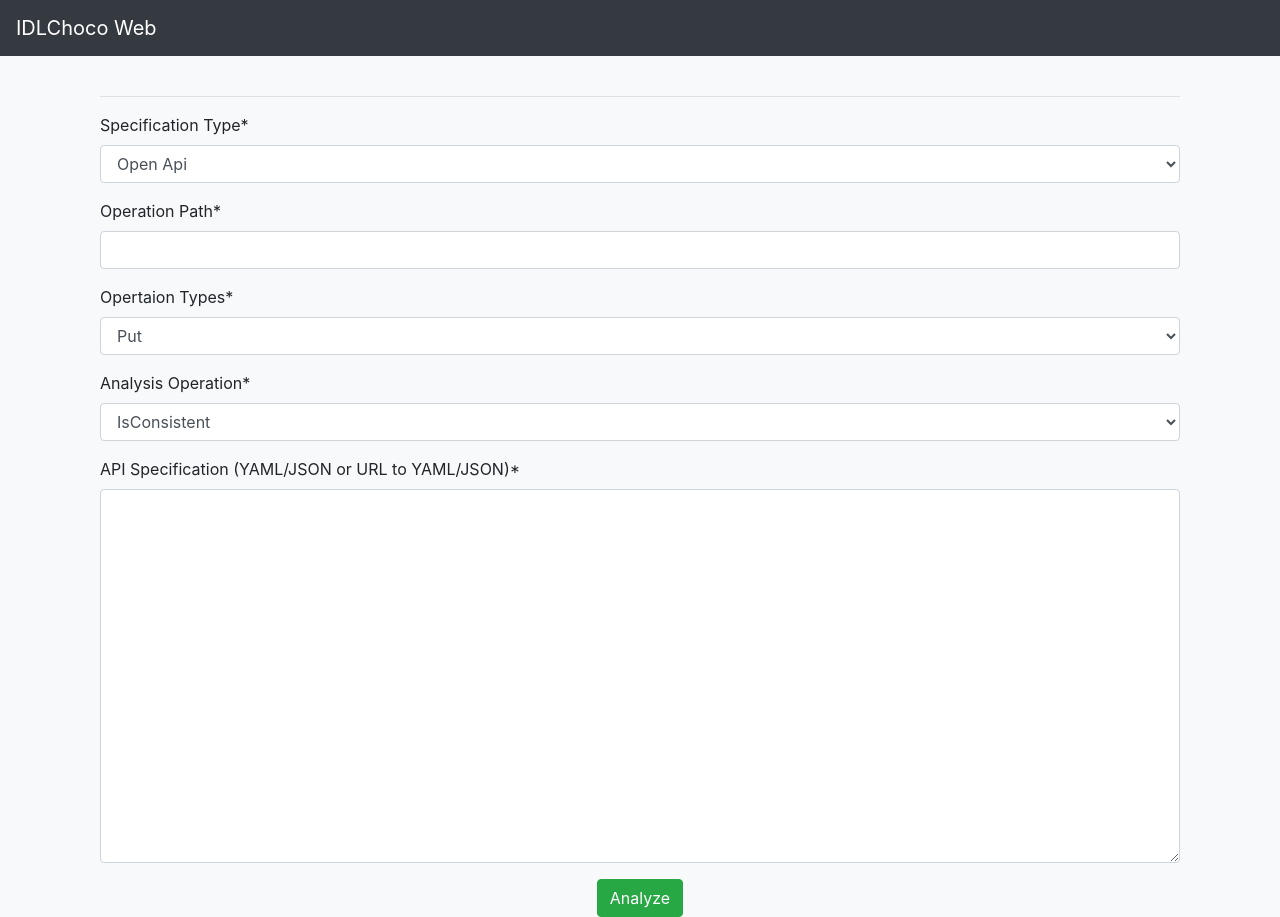
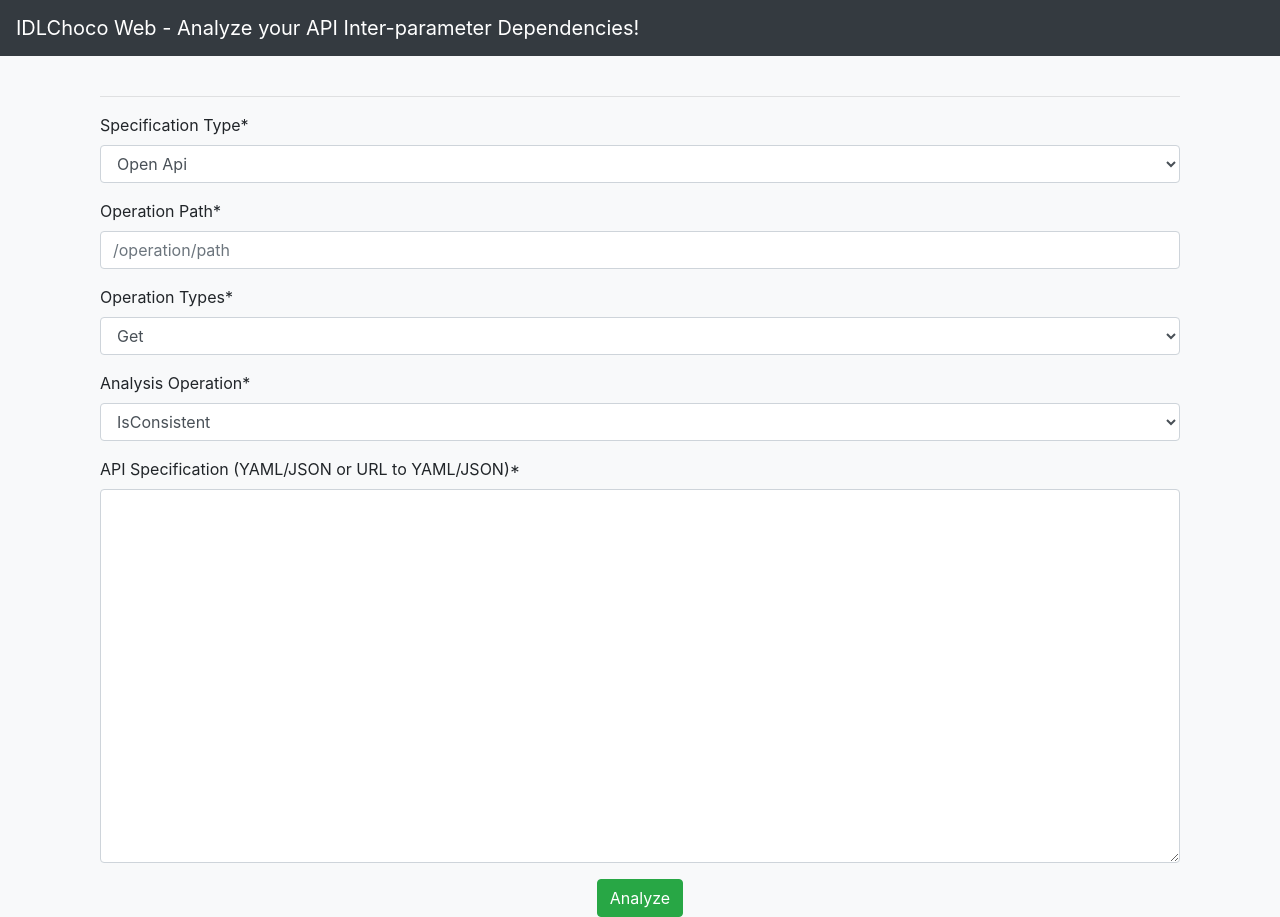
Before and after one commit to danimilles/IDLChocoWeb, a Django app: page / in a window 1280 px wide. Run offline with Django 3.2, Linux system fonts and the light colour scheme; some libraries are stand-ins or nearby versions.

Commit message:
Primera version funcional

```diff
--- a/IDLChocoWeb/settings.py
+++ b/IDLChocoWeb/settings.py
@@ -23,7 +23,7 @@ BASE_DIR = Path(__file__).resolve().parent.parent
 SECRET_KEY = 'django-insecure-qw9+=-c*i8=1_)jabxk^4=gf$0zg4212&k(&87d)%^r1wq1*@i'
 
 # SECURITY WARNING: don't run with debug turned on in production!
-DEBUG = True
+DEBUG = False
 
 ALLOWED_HOSTS = []
 
--- a/IDLChocoWebApp/forms.py
+++ b/IDLChocoWebApp/forms.py
@@ -9,16 +9,16 @@ class IDLForm(forms.Form):
                        ('HEAD', 'Head'), ('DELETE', 'Delete'), ('GET', 'Get')]
     analysis_types = [('isValidSpecification', 'IsValidSpecification'), ('isConsistent', 'IsConsistent'),
                       ('isFalseOptional', 'IsFalseOptional'), ('isDeadParameter', 'IsDeadParameter'),
-                      ('getRandomValidRequest', 'GetRandomValidRequest'),
-                      ('getRandomInvalidRequest', 'GetRandomInvalidRequest'),
+                      ('generateRandomValidRequest', 'GetRandomValidRequest'),
+                      ('generateRandomInvalidRequest', 'GetRandomInvalidRequest'),
                       ('isValidRequest', 'IsValidRequest'), ('isValidPartialRequest', 'IsValidPartialRequest')]
     specification_type = forms.ChoiceField(choices=specification_types, label='Specification Type',
                                            initial=('oas', 'Open Api'))
-    operation_path = forms.CharField(required=True, label='Operation Path', validators=[my_validator])
-    operation_type = forms.ChoiceField(choices=operation_types, label='Opertaion Types', initial=('PUT', 'Put'))
+    operation_path = forms.CharField(required=True, label='Operation Path', validators=[my_validator], widget=forms.TextInput(attrs={'placeholder': '/operation/path'}))
+    operation_type = forms.ChoiceField(choices=operation_types, label='Operation Types', initial=('GET', 'get'))
     analysis_operation = forms.ChoiceField(choices=analysis_types, label='Analysis Operation',
                                            initial=('isConsistent', 'IsConsistent'))
-    request = forms.CharField(widget=forms.TextInput, required=False, label='Request to analyze')
+    request = forms.CharField(widget=forms.TextInput(attrs={'placeholder': 'p1=value1&p2=value2...'}), required=False, label='Request to analyze')
     parameter = forms.CharField(required=False, label='Parameter to analyze')
     api_specification = forms.CharField(required=True, widget=forms.Textarea(attrs={'rows': 15}),
                                         label='API Specification (YAML/JSON or URL to YAML/JSON)')
--- a/IDLChocoWebApp/service.py
+++ b/IDLChocoWebApp/service.py
@@ -2,28 +2,49 @@ import re
 
 import requests
 
+IDLAPI = 'https://idlreasoner-choco-api.herokuapp.com/api/'
 
-IDLAPI = 'https://idlreasoner-choco-api.herokuapp.com/'
 
-def generate_request(url, params={}):
-    response = requests.get(url, params=params)
+def generate_request(url, json, params={}):
+    url += '?'
+    for (key, value) in params.items():
+        if key == "request":
+            url += value
+        else:
+            url += key + '=' + str(value) + '&'
 
-    if response.status_code == 200:
-        return response.json()
+    if json is None:
+        response = requests.get(url)
+    else:
+        url = url[:-1]
+        response = requests.post(url, data=json)
 
-def invoke_api(get, form):
-    params = {}
-    params['operationPath']
-    params['operationType']
-    params['request']
-    params['parameter']
-    if re.match(r"^http(s)?://+", form['api_specification']):
-        params['specificationUrl'] = form['api_specification']
+    return response
+
+
+def invoke_api(form):
+    request = ""
+    if form.cleaned_data.get('request') is not None and form.cleaned_data.get('request') != '':
+        params = form.cleaned_data.get('request').split('&')
+        for param in params:
+            param = param.split('=', 1)
+            request += "request[" + param[0] + "]=" + param[1] + "&"
+        request = request[:-1]
+    params = {'operationPath': form.cleaned_data.get('operation_path'),
+              'operationType': form.cleaned_data.get('operation_type')}
+
+    if request is not None:
+        params['request'] = request
+    if form.cleaned_data.get('parameter') is not None and form.cleaned_data.get('parameter') != '':
+        params['parameter'] = form.cleaned_data.get('parameter')
+
+    json = None
+
+    if re.match(r"^http(s)?://+", form.cleaned_data.get('api_specification')):
+        params['specificationUrl'] = form.cleaned_data.get('api_specification')
     else:
-        json = form['api_specification']
-    response = generate_request(IDLAPI + form['analysis_operation'], None)
-    if response:
-       user = response.get('results')[0]
-       return user.get('name').get('first')
+        json = form.cleaned_data.get('api_specification')
 
-    return ''
+    response = generate_request(IDLAPI + form.cleaned_data.get('analysis_operation'), json, params)
+
+    return response
--- a/IDLChocoWebApp/views.py
+++ b/IDLChocoWebApp/views.py
@@ -12,13 +12,64 @@ def index(request):
     if request.method == 'POST':
         form = IDLForm(data=request.POST)
 
-        if form['analysis_operation'] == 'isFalseOptional' or form['analysis_operation'] == 'isDeadParameter':
-            form.add_error('parameter', 'For this operation field Parameter is required')
-        if form['analysis_operation'] == 'isValidRequest' or form['analysis_operation'] == 'isValidPartialRequest':
-            form.add_error('request', 'For this operation field Request is required')
         if form.is_valid():
-            if re.match(r"^http(s)?://+", form['api_specification']):
-                response = invoke_api(form);
+            if (form.cleaned_data.get('analysis_operation') == 'isFalseOptional' or form.cleaned_data.get(
+                    'analysis_operation') == 'isDeadParameter') \
+                    and (form.cleaned_data.get('parameter') is None or form.cleaned_data.get('parameter') == ''):
+                form.add_error('parameter', 'For this operation field Parameter is required')
+            elif (form.cleaned_data.get('analysis_operation') == 'isValidRequest' or form.cleaned_data.get(
+                    'analysis_operation') == 'isValidPartialRequest') \
+                    and (form.cleaned_data.get('request') is None or form.cleaned_data.get('request') == ''):
+                form.add_error('request', 'For this operation field Request is required')
+            else:
+                response = invoke_api(form)
                 form.clean()
-            return render(request, 'index.html', {'form': form, 'response': response})
+                return render(request, 'index.html',
+                          {'form': form, 'response': parse_response(response, form.cleaned_data.get('operation_path'),
+                                                                    form.cleaned_data.get('analysis_operation'))})
     return render(request, 'index.html', {'form': form})
+
+
+def parse_response(response, operation_path, analysis_operation):
+    if response is None:
+        res = {'msg': "Can't establish the connection with the API", 'err': True}
+        return res
+
+    if response.status_code != 200:
+        if response.content is not None and str(response.content) != 'b\'\'':
+            res = {'msg': "There was an error analyzing the specification: " +
+                          (response.json()['message'] if 'message' in response.json() else response.json()['error']),
+                   'err': True}
+        res = {'msg': "There was an error analyzing the specification", 'err': True}
+        return res
+    else:
+        res = {}
+        if analysis_operation == 'isValidSpecification':
+            valid = response.json()['valid']
+            res['msg'] = "The specification is "
+            res['msg'] += "valid!" if valid else "not valid!"
+        elif analysis_operation == 'isValidPartialRequest' or analysis_operation == 'isValidRequest':
+            valid = response.json()['valid']
+            res['msg'] = "The request is "
+            res['msg'] += "valid!" if valid else "not valid!"
+        elif analysis_operation == 'isDeadParameter':
+            dead_parameter = response.json()['deadParameter']
+            res['msg'] = "The parameter analyzed is "
+            res['msg'] += "a dead parameter!" if dead_parameter else "not a dead parameter!"
+        elif analysis_operation == 'isConsistent':
+            consistent = response.json()['consistent']
+            res['msg'] = "The specification is "
+            res['msg'] += "consistent!" if consistent else "not consistent!"
+        elif analysis_operation == 'isFalseOptional':
+            false_optional = response.json()['falseOptional']
+            res['msg'] = "The parameter analyzed is "
+            res['msg'] += "a false optional!" if false_optional else "not a false optional!"
+        else:
+            res['msg'] = "The random request generated is the next:"
+            request = operation_path + "?"
+            for (key, value) in response.json().items():
+                request += key + '=' + str(value) + '&'
+            request = request[:-1]
+            res['req'] = request
+        res['err'] = False
+        return res
--- a/templates/base.html
+++ b/templates/base.html
@@ -14,7 +14,7 @@
 <body class="bg-light">
     <header>
         <nav class="navbar-expand-lg navbar navbar-dark bg-dark">
-            <a class="navbar-brand" href="/">IDLChoco Web</a>
+            <a class="navbar-brand" href="/">IDLChoco Web - Analyze your API Inter-parameter Dependencies!</a>
             <button class="navbar-toggler" type="button" data-toggle="collapse" data-target="#navbarNavAltMarkup" aria-controls="navbarNavAltMarkup" aria-expanded="false" aria-label="Toggle navigation">
             <span class="navbar-toggler-icon"></span>
             </button>
--- a/templates/index.html
+++ b/templates/index.html
@@ -3,9 +3,18 @@
 
 {% block response %}
     {% if response %}
-    <div class="alert alert-success" role="alert">
-      {{ response }}
-    </div>
+        {% if response.err %}
+            <div class="alert alert-danger" role="alert">
+        {% endif %}
+        {% if not response.err %}
+            <div class="alert alert-success" role="alert">
+        {% endif %}
+        {{ response.msg }}
+        {% if response.req %}
+            <br>
+            {{ response.req }}
+        {% endif %}
+        </div>
     {% endif %}
 {% endblock %}
 
@@ -19,14 +28,27 @@
     </form>
 
     <script>
-    $(document).ready(function(){ $("#div_id_request").hide()});
-    $(document).ready(function(){ $("#div_id_parameter").hide()});
     $(document).ready(function(){
+        if($("#id_analysis_operation").val() === "isFalseOptional" ||
+                $("#id_analysis_operation").val() === "isDeadParameter"){
+                    $("#div_id_parameter").show();
+                } else{
+                    $("#id_parameter").val(null);
+                    $("#div_id_parameter").hide();
+                }
+        if($("#id_analysis_operation").val() === "isValidPartialRequest" ||
+                $("#id_analysis_operation").val() === "isValidRequest"){
+                    $("#div_id_request").show();
+                } else{
+                    $("#id_request").val(null);
+                    $("#div_id_request").hide();
+                }
         $("#id_analysis_operation").change(function(){
                 if($("#id_analysis_operation").val() === "isValidPartialRequest" ||
                 $("#id_analysis_operation").val() === "isValidRequest"){
                     $("#div_id_request").show();
                 } else{
+                    $("#id_request").val(null);
                     $("#div_id_request").hide();
                 }
             });
@@ -35,6 +57,7 @@
                 $("#id_analysis_operation").val() === "isDeadParameter"){
                     $("#div_id_parameter").show();
                 } else{
+                    $("#id_parameter").val(null);
                     $("#div_id_parameter").hide();
                 }
             });
```
Also changed, not shown: requirements.txt (added, +17 -0 lines).
